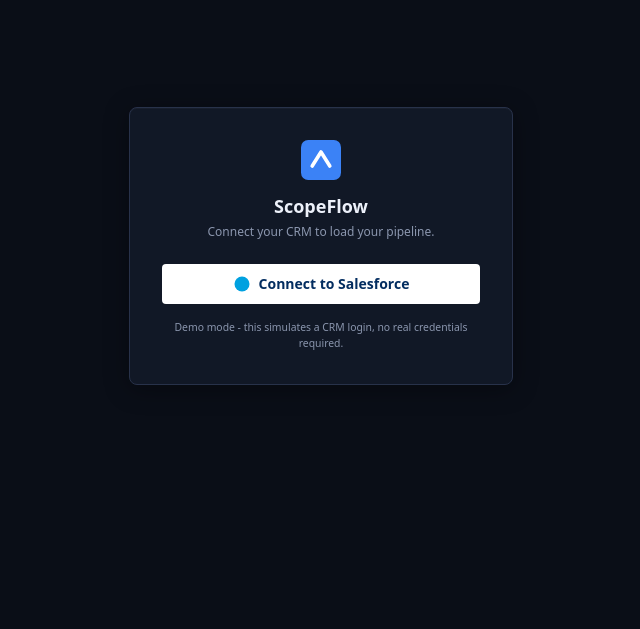
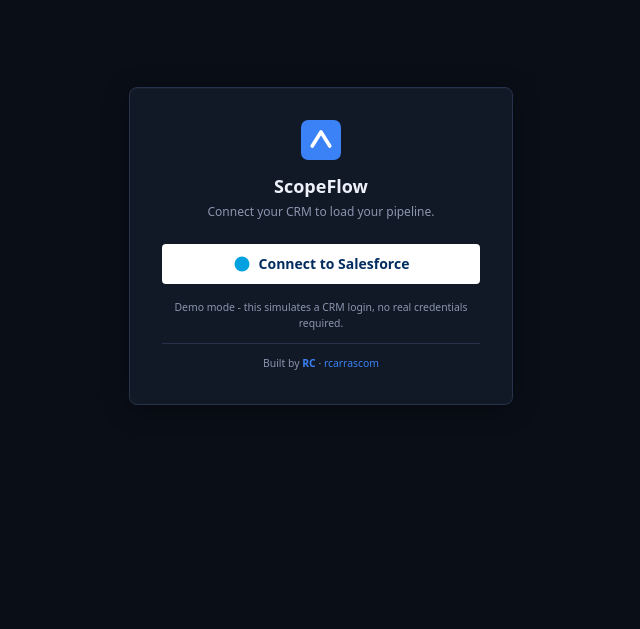
Before and after one commit to rcarrascom/ScopeFlow, a FastAPI app: page / in a window 1280 px wide. Shown: the part 154-783 px from the top of the page, without its empty margins (319-959 px from the left). Run offline with FastAPI, Linux system fonts and the light colour scheme; some libraries are stand-ins or nearby versions.

Commit message:
Add author watermark (RC / GitHub / LinkedIn)

```diff
--- a/templates/index.html
+++ b/templates/index.html
@@ -54,6 +54,7 @@ tailwind.config = {
         Connect to Salesforce
       </button>
       <p class="text-textMuted text-xxs mt-4">Demo mode - this simulates a CRM login, no real credentials required.</p>
+      <p class="text-textMuted text-xxs mt-3 pt-3 border-t border-borderColor">Built by <a href="https://www.linkedin.com/in/robinson-martinez-a92b5274/" target="_blank" class="text-accentBlue hover:underline font-bold">RC</a> · <a href="https://github.com/rcarrascom" target="_blank" class="text-accentBlue hover:underline">rcarrascom</a></p>
     </div>
   </div>
 
```
Also changed, not shown: README.md.
